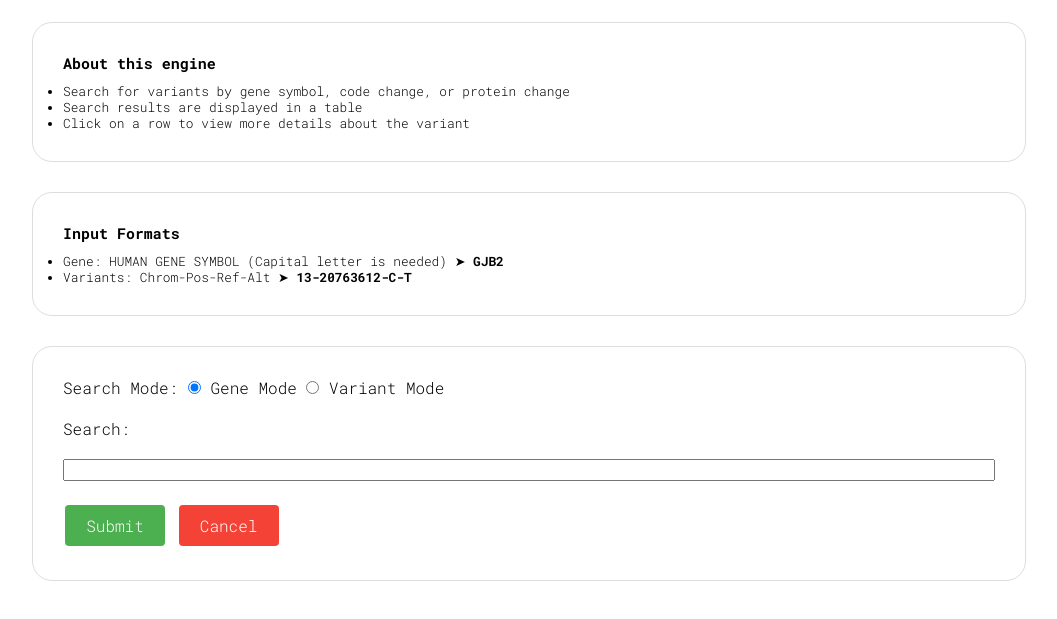
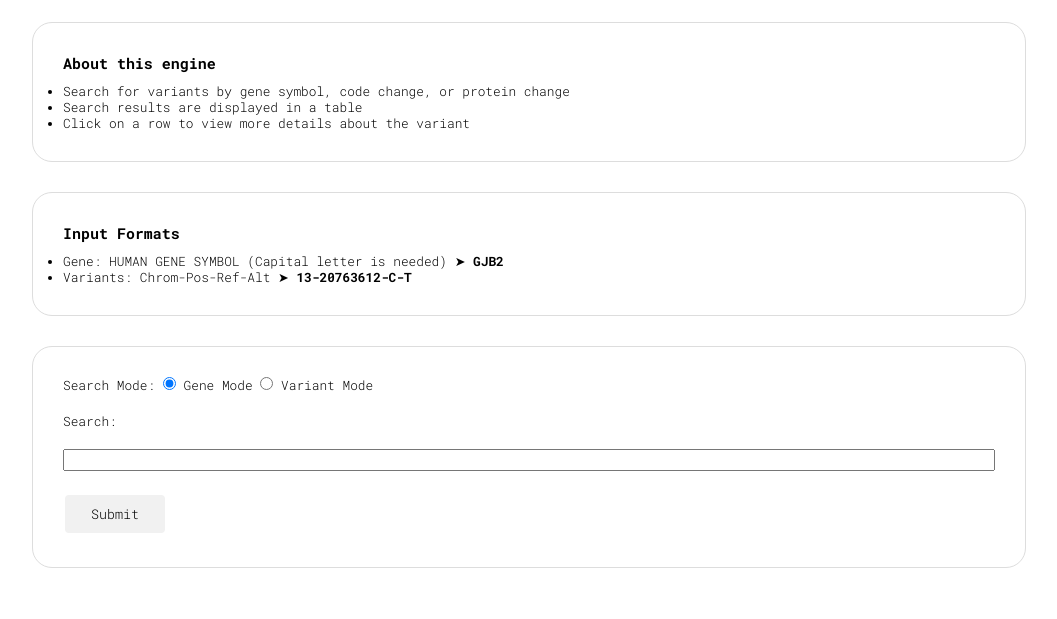
Before and after one commit to Chun0000/gene-soup, a plain HTML site: page web/main.html in a window 1280 px wide. Shown: the part 399-1018 px from the top of the page, without its empty margins (111-1168 px from the left). Drawn offline with nearby package versions, Linux system fonts and the light colour scheme; a script that the page names is missing.

Commit message:
reverse submit button

```diff
--- a/web/index.css
+++ b/web/index.css
@@ -36,7 +36,7 @@ h1, h2{
     margin: 15px;
 }
 
-.about{
+.small-font{
     font-size: 0.8rem;
 }
 
@@ -75,29 +75,12 @@ td{
     text-align: center;
     padding: 5px
 }
+
 #submit-btn {
-    background-color: #4CAF50; /* 綠色 */
-    color: white;
     border: none;
     padding: 10px 20px;
     text-align: center;
-    text-decoration: none;
-    display: inline-block;
-    font-size: 16px;
     margin: 4px 2px;
     cursor: pointer;
     border-radius: 4px;
   }
-  #abort-btn {
-    background-color: #f44336; /* 紅色 */
-    color: white;
-    border: none;
-    padding: 10px 20px;
-    text-align: center;
-    text-decoration: none;
-    display: inline-block;
-    font-size: 16px;
-    margin: 4px 2px;
-    cursor: pointer;
-    border-radius: 4px;
-  }
--- a/web/main.html
+++ b/web/main.html
@@ -16,7 +16,7 @@
       <img class="image" src="./Image/GeneSoup.png" height="250px" width="250px" />
       <h1>基湯 GENE SOUP</h1>
       <h2>Multi-Data based Gene Exploration Engine</h2>
-      <div class="about box">
+      <div class="box small-font">
         <h3>About this engine</h3>
         <ul>
           <li>Search for variants by gene symbol, code change, or protein change</li>
@@ -24,14 +24,14 @@
           <li>Click on a row to view more details about the variant</li>
         </ul>
       </div>
-      <div class="about box">
+      <div class="box small-font">
         <h3>Input Formats</h3>
         <ul>
           <li>Gene: HUMAN GENE SYMBOL (Capital letter is needed) ➤ <b>GJB2</b></li>
           <li>Variants: Chrom-Pos-Ref-Alt ➤ <b>13-20763612-C-T</b></li>
         </ul>
       </div>
-      <div class="box">
+      <div class="box small-font">
         <form class="form-container">
           <div class="mode-select">
             <label for="search-mode">Search Mode:</label>
@@ -44,7 +44,6 @@
           <input type="text" id="user" name="user" />
           <div class="button-container">
             <button method="submit" id="submit-btn">Submit</button>
-            <button type="button" id="abort-btn">Cancel</button>
           </div>
         </form>
       </div>
```
